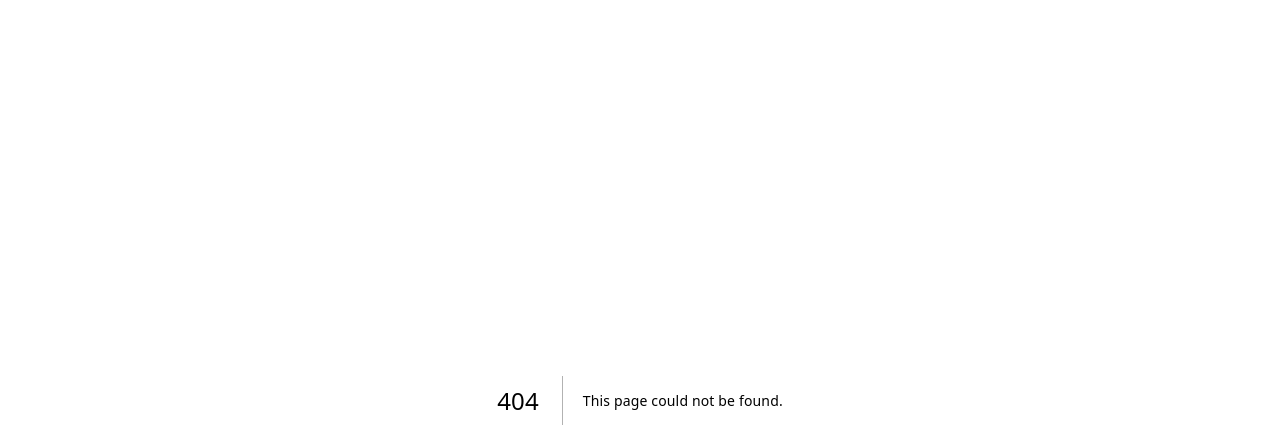
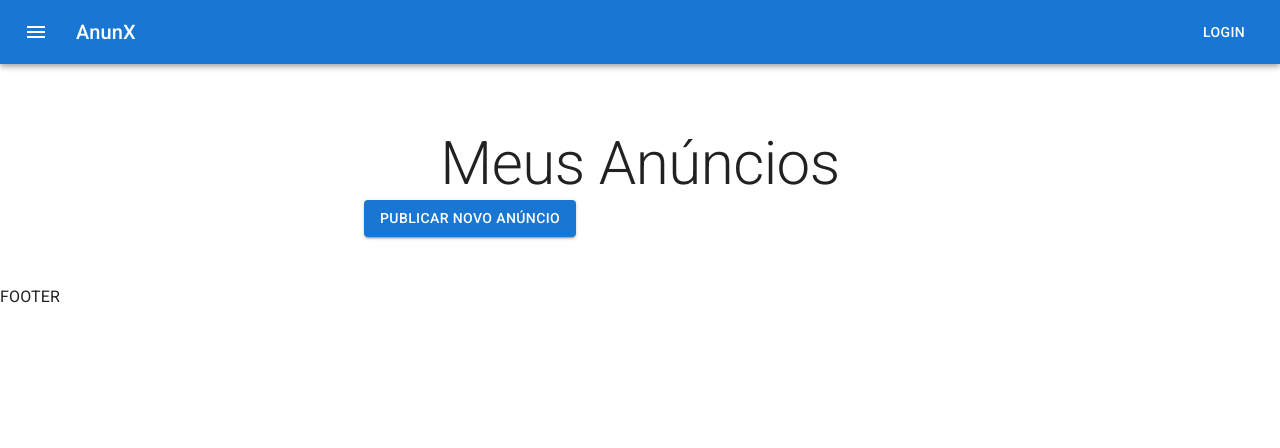
Before and after one commit to filipeAugusto99/anunx, a Next.js app: page /user/dashboard in a window 1280 px wide. Before the commit this address had no page. Shown: the top 448 px of the page. Built offline with nearby package versions, Linux system fonts and the light colour scheme.

Commit message:
Header, Template Default and Begin of Initial Page

```diff
--- a/pages/_app.js
+++ b/pages/_app.js
@@ -11,7 +11,7 @@ export default function MyApp(props) {
   return (
     <React.Fragment>
       <Head>
-        <title>My page</title>
+        <title>Anunx</title>
         <meta name="viewport" content="minimum-scale=1, initial-scale=1, width=device-width"></meta>
       </Head>
       <ThemeProvider theme={theme}>
--- /dev/null
+++ b/pages/user/dashboard.js
@@ -0,0 +1,34 @@
+//makeStyles para criar os estilos
+import { makeStyles } from '@mui/styles'
+import { Button, Container, Typography } from '@mui/material'
+
+import TemplateDefault from '../../src/templates/Default'
+
+const useStyles = makeStyles((theme) => ({
+  container: {
+    padding: theme.spacing(8, 0 , 6)
+  },
+  buttonAdd: {
+    margin: '30px auto',
+    display: 'block',
+  }
+}))
+
+const Home = () => {
+  const classes = useStyles()
+
+  return (
+    <TemplateDefault>
+      <Container maxWidth="sm" className={classes.container}>
+        <Typography component="h1" variant="h2" align="center">
+          Meus Anúncios
+        </Typography>
+        <Button variant="contained" color="primary" className={classes.buttonAdd}>
+          Publicar novo anúncio
+        </Button>
+      </Container>
+    </TemplateDefault>
+  )
+}
+
+export default Home
--- /dev/null
+++ b/src/components/Header.js
@@ -0,0 +1,32 @@
+import * as React from 'react';
+import AppBar from '@mui/material/AppBar';
+import Box from '@mui/material/Box';
+import Toolbar from '@mui/material/Toolbar';
+import Typography from '@mui/material/Typography';
+import Button from '@mui/material/Button';
+import IconButton from '@mui/material/IconButton';
+import MenuIcon from '@mui/icons-material/Menu';
+
+export default function ButtonAppBar() {
+  return (
+    <Box sx={{ flexGrow: 1 }}>
+      <AppBar position="static">
+        <Toolbar>
+          <IconButton
+            size="large"
+            edge="start"
+            color="inherit"
+            aria-label="menu"
+            sx={{ mr: 2 }}
+          >
+            <MenuIcon />
+          </IconButton>
+          <Typography variant="h6" component="div" sx={{ flexGrow: 1 }}>
+            AnunX
+          </Typography>
+          <Button color="inherit">Login</Button>
+        </Toolbar>
+      </AppBar>
+    </Box>
+  );
+}
--- /dev/null
+++ b/src/templates/Default.js
@@ -0,0 +1,13 @@
+import Header from '../components/Header.js'
+
+const Default = ({ children }) => {
+  return (
+    <>
+      <Header />
+      {children}
+      <footer>FOOTER</footer>
+    </>
+  )
+}
+
+export default Default
```
Also changed, not shown: pages/index.js (deleted, +0 -8 lines).
